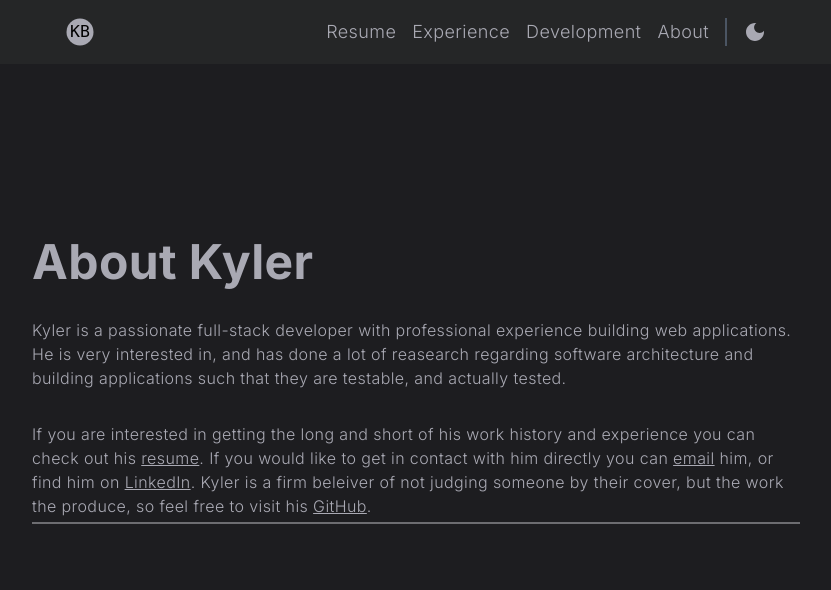
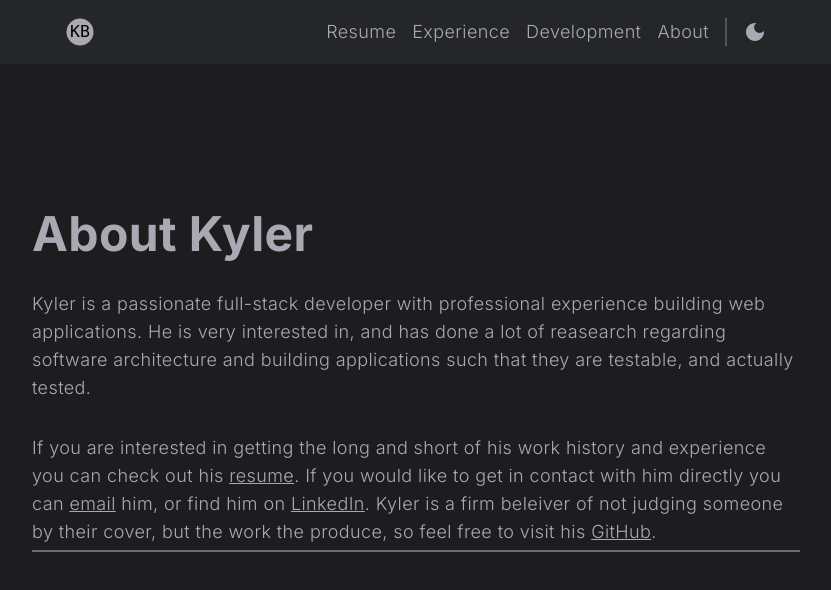
Before and after one commit to senyc/kb-web, a Next.js app: page /about in a window 1280 px wide. Shown: the top 590 px of the page, without its empty margins (224-1055 px from the left). Built offline with nearby package versions, Linux system fonts and the light colour scheme.

Commit message:
feat(about): enlarge body text size

```diff
--- a/src/app/about/AboutMe.tsx
+++ b/src/app/about/AboutMe.tsx
@@ -1,6 +1,6 @@
 export default function AboutMe() {
   return (
-    <>
+    <div className='text-lg'>
       <p className='mb-8'>
         Kyler is a passionate full-stack developer with professional experience building web applications. He is very interested in, and has done a lot of reasearch regarding software architecture and building applications such that they are testable, and actually tested.
       </p>
@@ -8,6 +8,6 @@ export default function AboutMe() {
       If you are interested in getting the long and short of his work history and experience you can check out his <a className='underline' href='BomhofKylerResume.pdf'>resume</a>. If you would like to get in contact with him directly you can <a className='underline' href='mailto:kdbomhof@gmail.com'>email</a> him, or find him on <a className='underline' href='https://www.linkedin.com/in/kyler-bomhof/'>LinkedIn</a>. Kyler is a firm beleiver of not judging someone by  their cover, but the work the produce, so feel free to visit his <a className='underline' href='https://github.com/senyc'>GitHub</a>.
       </p>
       <div className='mt-1 h-0 border opacity-40'></div>
-    </>
+    </div>
   );
 }
```
